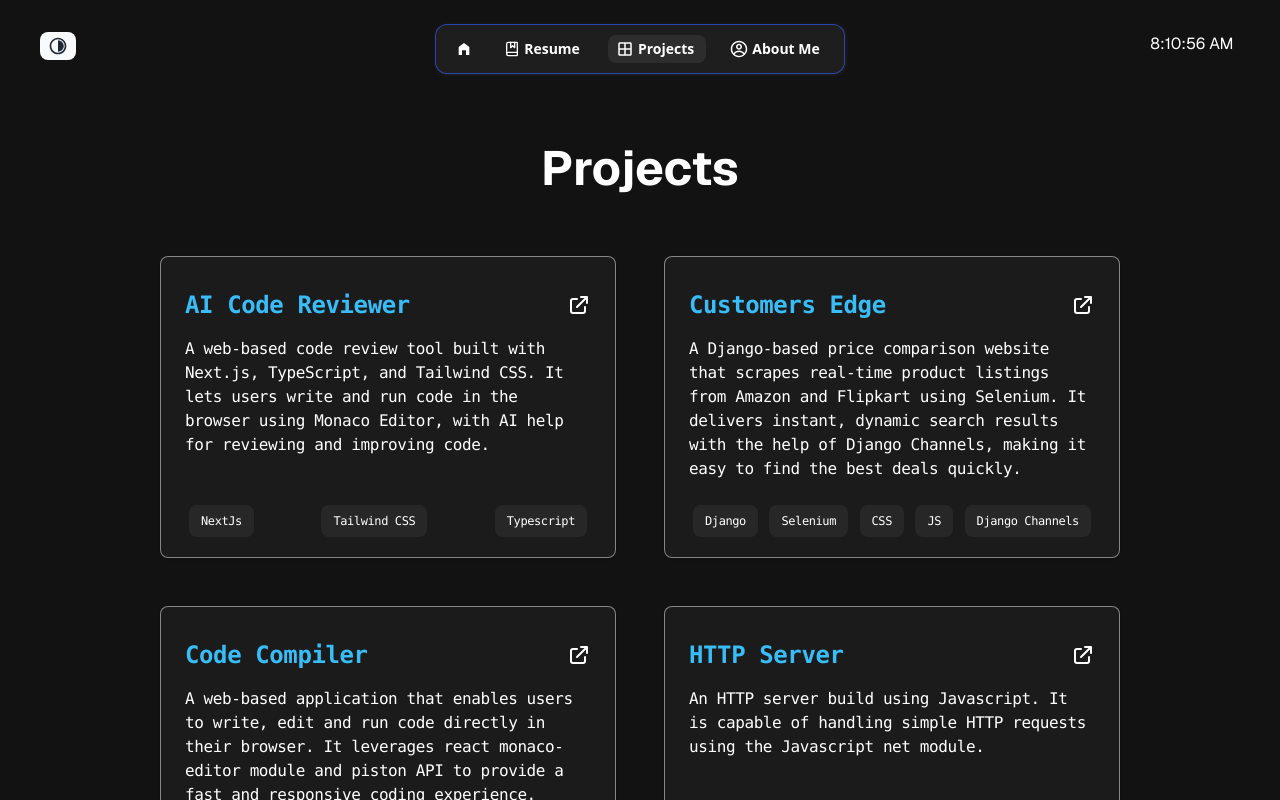
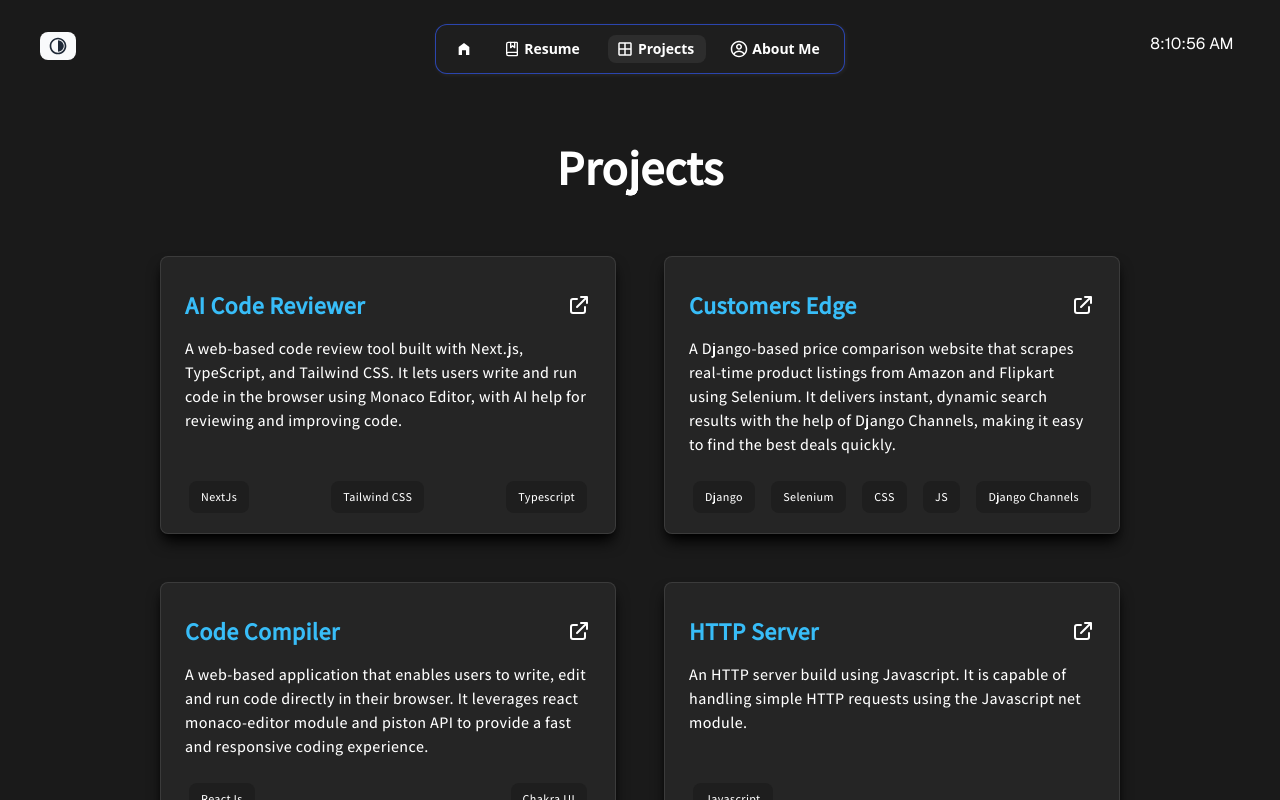
Before and after one commit to vanshanand34/Vansh-Portfolio, a Next.js app: page /projects in a window 1280 px wide. Shown: the top 800 px of the page. Built offline with nearby package versions, Linux system fonts and the light colour scheme.

Commit message:
feat: Modified font to assistant and other styling changes

```diff
--- a/app/HomePage.tsx
+++ b/app/HomePage.tsx
@@ -42,12 +42,12 @@ function HomePageComponent() {
     <>
       <div className={`${geist.className} px-10 sm:px-20 md:px-38 lg:px-56 xl:px-64 pt-32 pb-6 md:pt-44`}
         onClick={handleClick} >
-        <div className="text-4xl md:text-5xl lg:text-6xl dark:text-gray-200 text-gray-800 font-bold sm:font-mono py-4 pt-8">
+        <div className="text-4xl md:text-5xl lg:text-6xl dark:text-gray-200 text-gray-800 font-semibold py-4 pt-8">
           <div>Full Stack Developer</div>
           <div>and Tech Enthusiast</div>
         </div>
 
-        <div className="md:text-xl text-base sm:text-lg  text-sky-800 dark:text-[#71b5d2] text-bold sm:font-mono py-4">
+        <div className="md:text-xl text-base sm:text-lg  text-sky-800 dark:text-[#71b5d2] font-normal py-4">
           I&apos;m Vansh Anand, a Full Stack Developer and coding enthusiast passionate about building scalable applications and crafting efficient solutions. Skilled across front-end and back-end technologies, driven by curiosity and innovation.
         </div>
 
--- a/app/ParentLayout.tsx
+++ b/app/ParentLayout.tsx
@@ -1,11 +1,17 @@
 import React from "react";
 import Navbar from "./components/ClientNavbar";
 import ToggleButton from "./components/toggleButton";
+import { Assistant } from "next/font/google";
 
 type ParentLayoutProps = {
     ChildComponent: React.ReactNode,
     elementName: string
 }
+
+const assistant = Assistant({
+    weight: "500",
+    subsets: ["latin"],
+})
 
 export default function ParentLayout(
     { ChildComponent, elementName }: ParentLayoutProps
@@ -14,17 +20,10 @@ export default function ParentLayout(
         <>
             <Navbar activeElement={elementName}></Navbar>
             <div
-                className="min-h-screen dark:text-white text-black w-full bg-white dark:bg-[#121212] "
+                className={`${assistant.className} tracking-wide min-h-screen dark:text-white text-black
+                    w-full bg-white dark:bg-[#1a1a1a]`}
                 id="container"
-                // onMouseMove={(event: React.MouseEvent) => trackCursor(event)}
             >
-                {/* <div id="cursor"
-                    className="fixed w-[50vw] h-[50vw] dark:bg-[#0a5e882b] rounded-full blur-3xl overflow-hidden pointer-events-none hidden md:block">
-                </div>
-
-                <div id="cursor"
-                    className="md:hidden fixed right-[10vw] w-[100vw] h-[100vw] bg-[#0099ff0f] rounded-full blur-3xl overflow-hidden pointer-events-none">
-                </div> */}
 
                 <ToggleButton />
 
--- a/app/about-me/AboutPage.tsx
+++ b/app/about-me/AboutPage.tsx
@@ -4,7 +4,7 @@ import React from "react";
 import LinkButtons from "../components/LinkButtons";
 import ParentLayout from "../ParentLayout";
 import ExperienceSection from "./components/Experience";
-import { Geist } from "next/font/google";
+import {  Assistant } from "next/font/google";
 
 export default function AboutMePage() {
   return (
@@ -15,10 +15,10 @@ export default function AboutMePage() {
   )
 }
 
-const geist = Geist({
-  variable: "--font-geist",
+const geist = Assistant({
+  weight: "500",
   subsets: ["latin"],
-})
+});
 function AboutMe() {
 
   const experiencePointsList = [
@@ -30,7 +30,7 @@ function AboutMe() {
 
   return (
     <>
-      <div className={` ${geist.className} sm:font-mono tracking-tight dark:tracking-normal px-6 sm:px-16 md:px-42 lg:px-64 py-24 md:py-32`}>
+      <div className={` ${geist.className} tracking-wide  px-6 sm:px-16 md:px-42 lg:px-64 py-24 md:py-32`}>
         <div className="p-4 py-8 pt-14 md:py-16" id="intro">
 
           <div className="md:text-7xl sm:text-5xl text-4xl font-bold text-gray-800 dark:text-white">
@@ -43,7 +43,7 @@ function AboutMe() {
 
           <LinkButtons height={16} width={16} />
 
-          <div className="md:font-medium sm:font-mono text-gray-800 dark:text-white
+          <div className="md:font-medium text-gray-800 dark:text-white
           xl:text-xl md:text-lg text-base pt-4 sm:pt-2">
             Vansh Anand is a full stack engineer with a passion for transforming complex challenges into simple, elegant design solutions. His work spans digital interfaces, interactive experiences, and the convergence of design and technology.
           </div>
@@ -78,7 +78,7 @@ function AboutMe() {
                   K.V.S
                 </div>
 
-                <div className="font-medium md:text-lg text-sm dark:text-gray-400 text-gray-500">
+                <div className="font-semibold md:text-lg text-sm dark:text-gray-400 text-gray-500">
                   JUNE 2014 - AUG 2022
                 </div>
               </div>
--- a/app/about-me/components/ExperienceList.tsx
+++ b/app/about-me/components/ExperienceList.tsx
@@ -3,8 +3,8 @@ import React from "react";
 
 export default function ExperienceList({ experiencePoints }: { experiencePoints: string[] }) {
     return (
-        <ul className="p-1 pl-4 sm:font-mono marker:text-blue-300 list-disc list-outside
-                xl:text-lg md:text-base sm:text-base text-sm md:font-medium dark:text-white">
+        <ul className="p-1 pl-4 marker:text-blue-300 list-disc list-outside
+                xl:text-lg md:text-base/4 sm:text-base text-sm md:font-medium dark:text-white">
             {
                 experiencePoints.map(
                     (experiencePoint, index) =>
--- a/app/projects/ProjectCard.tsx
+++ b/app/projects/ProjectCard.tsx
@@ -1,5 +1,4 @@
 import Link from "next/link";
-import { Geist } from "next/font/google";
 import { HiOutlineExternalLink } from "react-icons/hi";
 
 type ProjectCardProps = {
@@ -10,26 +9,22 @@ type ProjectCardProps = {
 }
 
 
-const geist = Geist({
-    variable: "--font-geist",
-    subsets: ["latin"],
-})
-
 
 export default function ProjectCard(
     { projectName, projectDescription, projectLink, techStack }: ProjectCardProps
 ) {
     return <>
         <div
-            className={`${geist.className} sm:font-mono rounded-lg tracking-tight border dark:border-[#fff7] border-[#00000069] shadow flex flex-col justify-between
-            hover:shadow-lg  dark:hover:shadow-gray-700 p-3 px-4 md:p-4 md:px-6 dark:bg-[#1b1b1b]`}
+            className={`rounded-lg border dark:border-[#ffffff1a] border-[#00000023]
+            flex flex-col justify-between
+            shadow-lg dark:shadow-[#000000] p-3 px-4 md:p-4 md:px-6 dark:bg-[#252525]`}
         >
             <div>
                 <div className="flex justify-between items-center py-2 sm:py-4">
 
                     <Link href={projectLink}>
                         <div
-                            className="sm:font-mono text-lg sm:text-xl md:text-2xl font-semibold
+                            className="text-lg sm:text-xl md:text-2xl font-semibold
                         text-sky-600 hover:text-blue-800 dark:hover:text-blue-500 dark:text-sky-400"
                         >{projectName}</div>
                     </Link>
@@ -39,15 +34,15 @@ export default function ProjectCard(
                     </Link>
                 </div>
 
-                <div className={`text-sm sm:font-mono md:text-sm lg:text-base`}>
+                <div className={`text-sm md:text-sm lg:text-base`}>
                     {projectDescription}
                 </div>
             </div>
 
             <div className="flex justify-between items-center gap-x-1.5 gap-y-2
-            p-1 pt-6 max-w-full flex-wrap flex-shrink font-mono">
+            p-1 pt-6 max-w-full flex-wrap flex-shrink ">
                 {techStack?.map((lang, index) =>
-                    <div className="dark:bg-[#272727] dark:outline-none outline outline-1
+                    <div className="dark:bg-[#1e1e1e] dark:outline-none outline outline-1
                     outline-sky-500
                     p-0.5 px-1.5 sm:px-3 sm:py-2 rounded-lg text-xs" key={index}>
                         {lang}
--- a/app/projects/ProjectsPage.tsx
+++ b/app/projects/ProjectsPage.tsx
@@ -22,7 +22,7 @@ function ProjectPageComponent() {
 
                 <div className="">
 
-                    <div className="grid md:grid-cols-2 grid-cols-1 py-4 gap-12 sm:font-mono">
+                    <div className="grid md:grid-cols-2 grid-cols-1 py-4 gap-12">
 
                         <ProjectCard
                             projectName="AI Code Reviewer"
--- a/app/resume/ResumePage.tsx
+++ b/app/resume/ResumePage.tsx
@@ -21,7 +21,7 @@ function ResumeComponent() {
                 text-gray-800">
                     Download Resume
                 </div>
-                <div className="text-center font-mono text-blue-400 py-4">
+                <div className="text-center text-blue-400 py-4">
                     Click on the below link to download resume
                 </div>
 
@@ -29,7 +29,7 @@ function ResumeComponent() {
                     <button onClick={() => window.location.href = "api/resume"}
                         className="outline outline-1 bg-white text-sky-700 hover:bg-sky-700
                         hover:text-white
-                        dark:outline-white dark:hover:outline-none dark:hover:bg-gray-800
+                        dark:outline-white dark:hover:outline-none dark:hover:bg-[#303030]
                         dark:bg-inherit dark:text-inherit dark:hover:text-inherit
                         rounded-lg md:text-3xl text-lg py-3 px-4">
                         Download Resume
```
